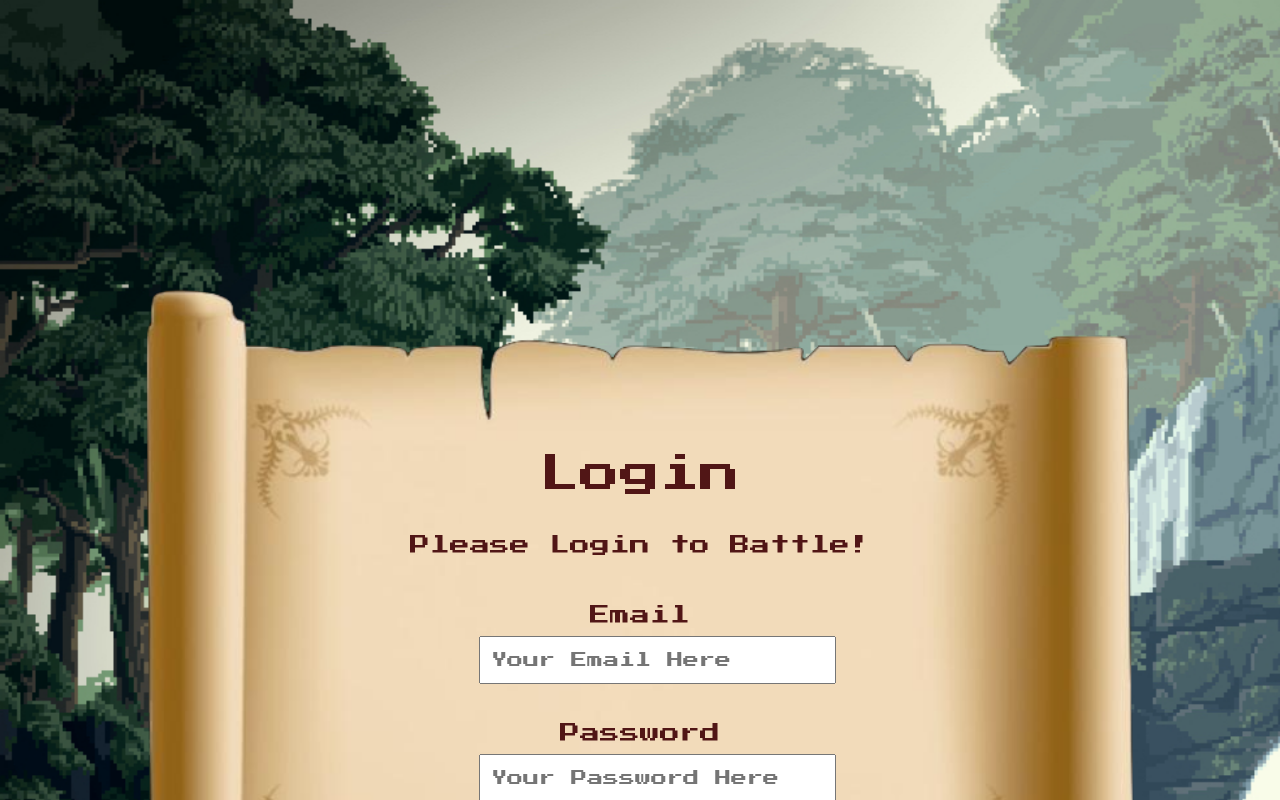
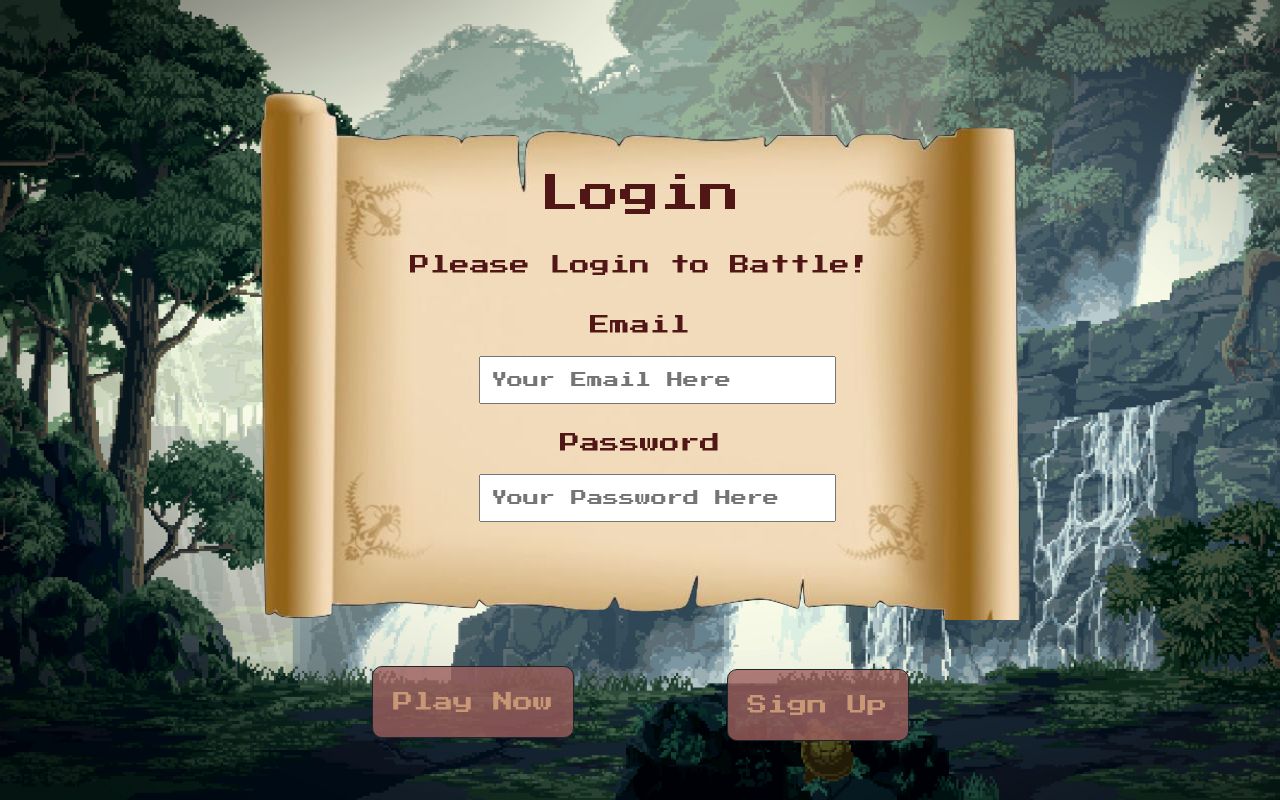
Before and after one commit to JaHa675/project-3, a React (Create React App) app: page /login in a window 1280 px wide. Shown: the top 800 px of the page. Built offline with nearby package versions, Linux system fonts and the light colour scheme; no server answers.

Commit message:
restyling pages

```diff
--- a/src/components/pages/Login.js
+++ b/src/components/pages/Login.js
@@ -28,11 +28,9 @@ export default function Login (props) {
                     <p className='subHeaders'>Password</p>
                     <input name="password" type="text" placeholder="Your Password Here" id="passwordInput" className="loginInput" required></input>
                     <br></br>
-                    <div style={{display: "flex"}}>
-                    <input type="submit" value="Play Now" id="form_button" className="playNow centerBTN"/>
-                    <br></br>
-                    <Button variant="dark" onClick={handleShow} className="playNow centerBTN" style={{margin: "20px"}}>Sign Up</Button>
-                    </div>
+                    {/* <input type="submit" value="Play Now" id="form_button" className="playNow centerBTN moveUp"/> */}
+                    <Button variant="dark" className="playNow centerBTN" style={{padding: "20px"}}><a href='/main'>Play Now</a></Button>
+                    <Button variant="dark" onClick={handleShow} className="playNow centerBTN moveUp openModal" style={{margin: "10px"}}>Sign Up</Button>
                     </form>
                     <Modal {...props} show={show} onHide={handleClose} backdrop="static" keyboard={false} aria-labelledby="contained-modal-title-vcenter">
                     <Modal.Header closeButton>
@@ -50,7 +48,7 @@ export default function Login (props) {
                     </Modal.Body>
                     <Modal.Footer>
                     <div className="signUpBTN">
-                    <Button variant="dark" className="playNow" style={{padding: "10px"}}>Submit</Button>
+                     <a href='/main'> <Button variant="dark" className="playNow" style={{padding: "10px"}}>Submit</Button></a>
                     </div>
                     </Modal.Footer>
                 </Modal>
--- a/src/styles/About.css
+++ b/src/styles/About.css
@@ -6,6 +6,8 @@
 body {
   /* color: rgb(81, 22, 22); */
   background-size: cover;
+  height: 100vh;
+  width: auto;
   background-repeat: no-repeat;
   font-family: 'Press Start 2P', cursive;
   background-image: url("../assets/images/contextPage.jpeg");
--- a/src/styles/Login.css
+++ b/src/styles/Login.css
@@ -3,8 +3,9 @@
   margin: 0;
 }
 body {
-  /* color: rgb(81, 22, 22); */
   background-size: cover;
+  height: 100vh;
+  width: auto;
   background-repeat: no-repeat;
   font-family: 'Press Start 2P', cursive !important;
   background-image: url("../assets/images/contextPage.jpeg");
@@ -21,13 +22,13 @@ body {
   display: flex;
   justify-content: center;
   margin-right: 30%;
-  /* padding: 0 20px 10px 20px; */
   position: relative;
   left: 15%;
-  bottom: 350px;
+  bottom: 450px;
 }
 a {
-  padding: 0 20px 0 20px;
+  text-decoration: none;
+  color: #c89876 !important;
 }
 .loginContainer {
   background-repeat: no-repeat;
@@ -35,17 +36,16 @@ a {
   justify-content: center;
   align-items: center;
 }
-.contentContianer {
-  display: flex;
-  justify-content: center;
+.contentContainer {
+  height: 200px;
 }
 .scrollImage {
   background-image: url("../assets/images/scroll-2.png");
   width: 765px;
-  height: 800px;
+  height: 620px;
   position: relative;
-  top: 290px;
-  transform: scale(1.3);
+  top: 0px;
+  transform: scale(1);
 
   /* transform: rotate(270deg);  */
 }
@@ -56,9 +56,10 @@ a {
   padding: 10px;
   font-family: 'Press Start 2P', cursive;
   position: relative;
-  bottom: 360px;
+  bottom: 450px;
   margin-right: 40%;
 }
+/* to sign up on the modal */
 .signUpBTN {
   display: flex;
   justify-content: center;
@@ -67,11 +68,24 @@ a {
 .buttonContainer {
   display: flex;
   flex-direction: row;
+  position: relative;
+  top: 200px;
 }
+
 .centerBTN {
   position: relative;
   bottom: 350px;
-  left: 25%
+  left: 15%
+}
+#loginOut {
+  height:10px;
+  position: relative;
+  bottom: 10px;
+}
+.openModal {
+  position: absolute;
+  left: 60%;
+  bottom: 190%;
 }
 .modal-content {
   padding: 20px;
--- a/src/styles/Stats.css
+++ b/src/styles/Stats.css
@@ -5,6 +5,8 @@
 body {
   color: rgb(81, 22, 22);
   background-size: cover;
+  height: 100vh;
+  width: auto;
   background-repeat: no-repeat;
   font-family: 'Press Start 2P', cursive;
   background-image: url("../assets/images/contextPage.jpeg");
```
